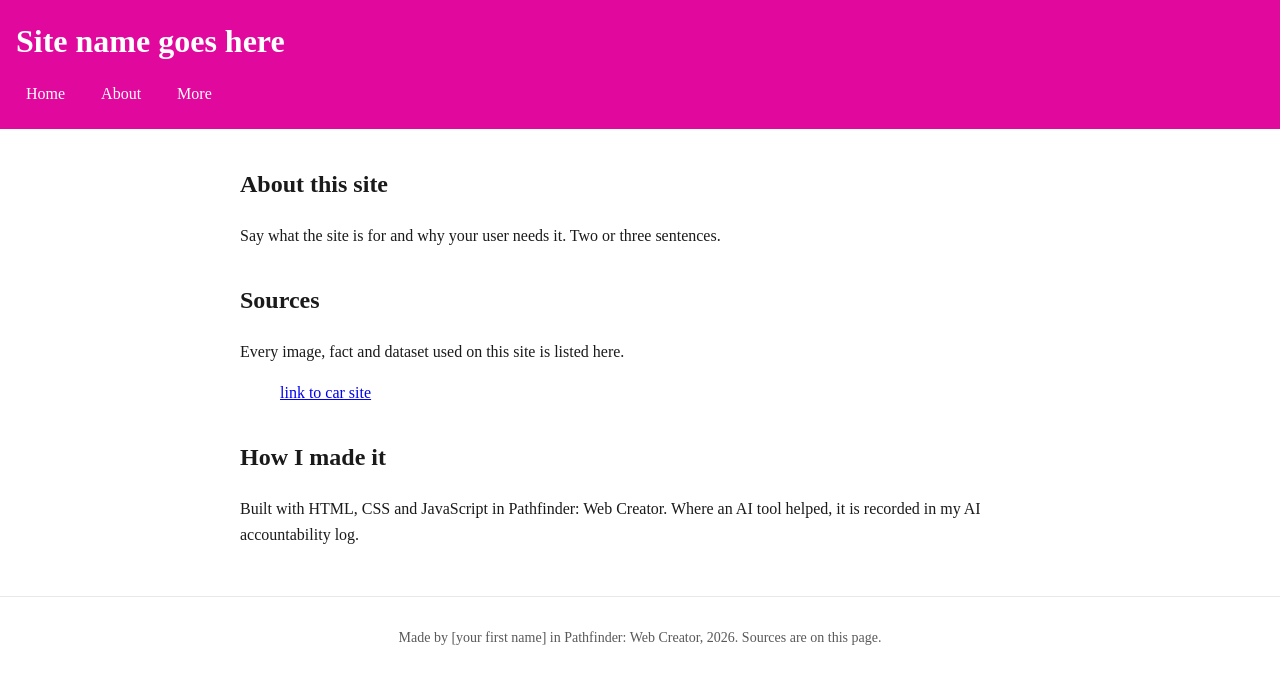
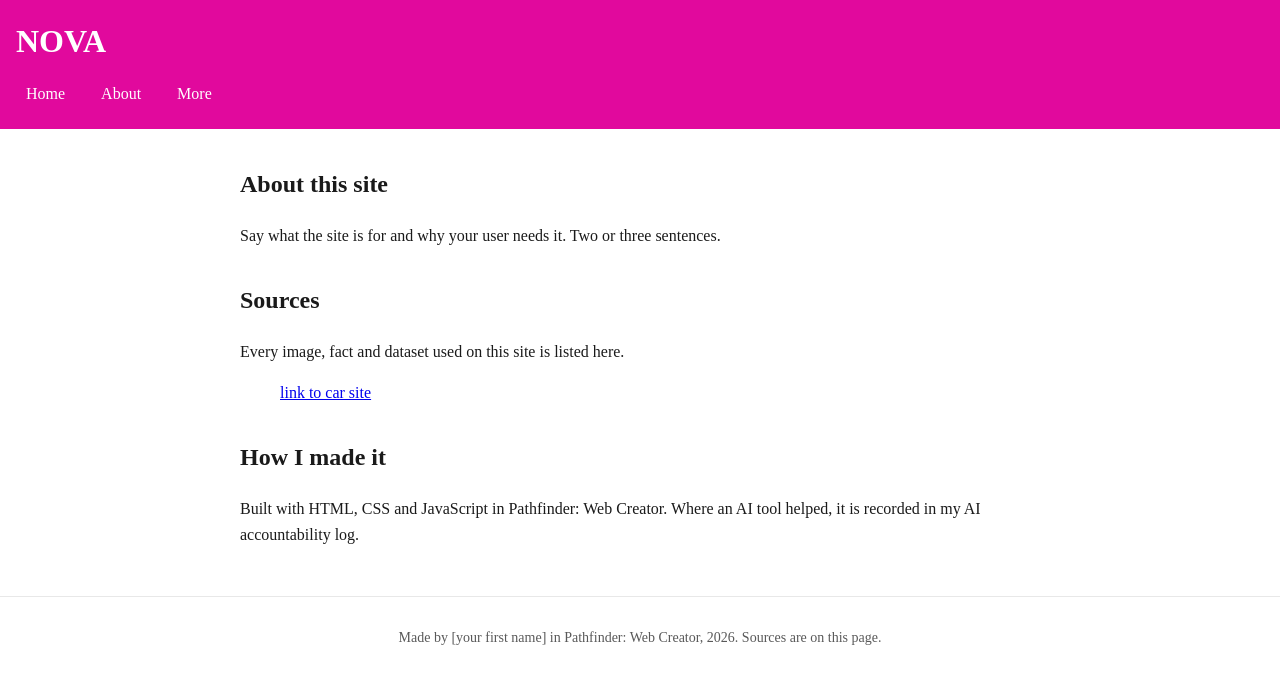
Before and after one commit to SAMTHEMASTER300/NOVA-, a plain HTML site: page about.html in a window 1280 px wide. Drawn offline with Linux system fonts and the light colour scheme.

Commit message:
CHANGE NAME FOR MORE AND ABOUT

```diff
--- a/about.html
+++ b/about.html
@@ -9,7 +9,7 @@
 </head>
 <body>
   <header>
-    <h1>Site name goes here</h1>
+    <h1>NOVA</h1>
     <nav>
       <a href="index.html">Home</a>
       <a href="about.html">About</a>
```
Also changed, not shown: more.html (+1 -1 lines).
